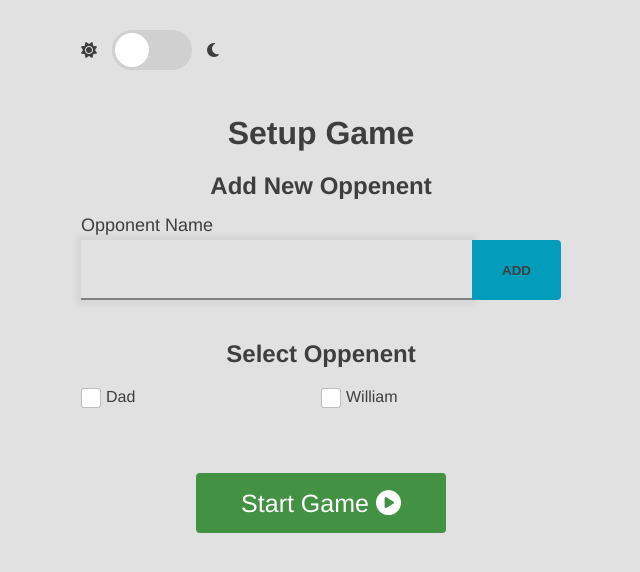
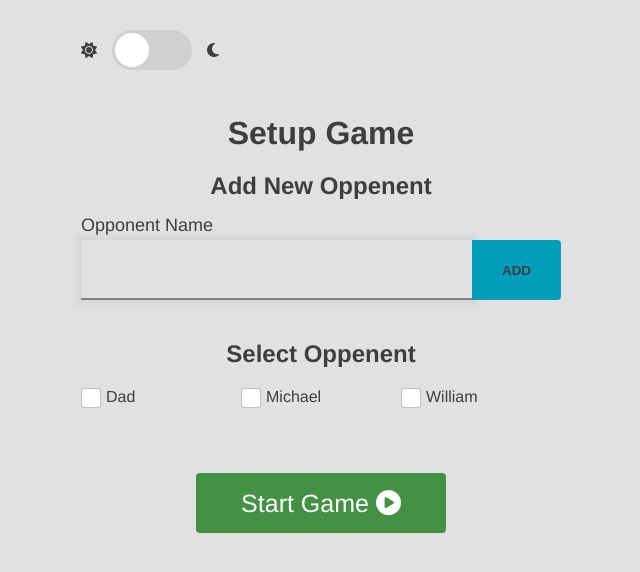
Before and after one commit to ClaytonDewey/tca-cribbage, a React (Create React App) app: page /#/setup in a window 1280 px wide. Shown: the top 572 px of the page, without its empty margins (319-959 px from the left). Built offline with nearby package versions, Linux system fonts and the light colour scheme.

Commit message:
Added one more hardcoded game result...

```diff
--- a/src/App.tsx
+++ b/src/App.tsx
@@ -55,9 +55,20 @@ const game2: GameResult = {
     , highCrib: 4
 }
 
+const game3: GameResult = {
+    start: "2022-02-14T21:00:30"
+    , end: "2022-02-14T21:30:30"
+    , winner: User
+    , players: [{ name: "Michael", order: 1 }, { name: User, order: 2 }]
+    , dblSkunked: true
+    , highHand: 6
+    , highCrib: 4
+}
+
 let gameResults = [
     game1
     , game2
+    , game3
 ]
 
 const getUniquePlayers = (results: GameResult[]) => (
```
